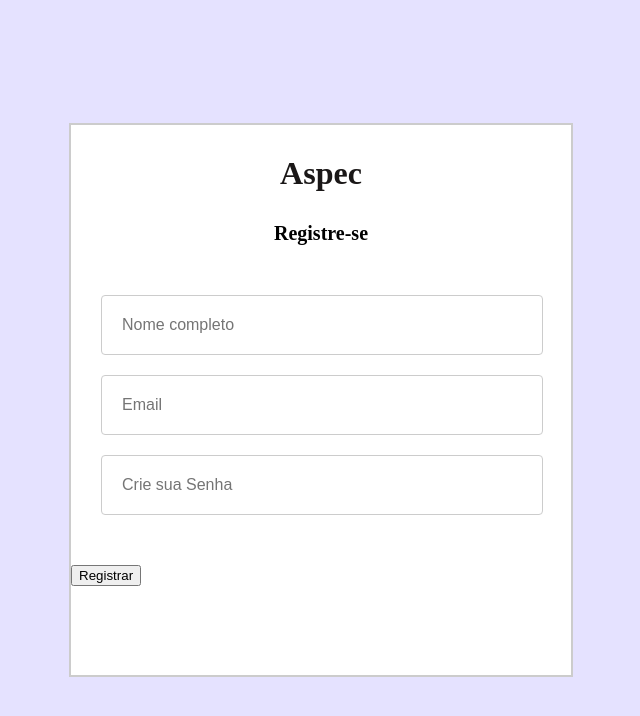
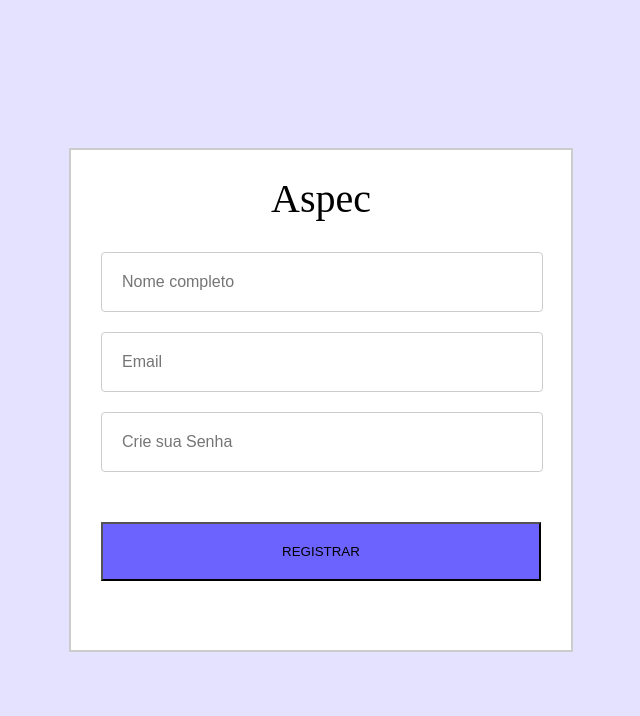
Before and after one commit to Mirtonmqs/login, a React (Vite) app in the folder my-project/: page /registro in a window 1280 px wide. Shown: the top 716 px of the page, without its empty margins (319-959 px from the left). Built offline with nearby package versions, Linux system fonts and the light colour scheme.

Commit message:
css atualizado

```diff
--- a/my-project/src/Pages/Login.jsx
+++ b/my-project/src/Pages/Login.jsx
@@ -35,7 +35,7 @@ const Login = () => {
     <div className="bg-light">
       <div className="login">
         <form className="login-form" onSubmit={handleLogin}>
-          <h1>Aspec</h1>
+          <div className='titulo'>Aspec</div>
           <div className='form'>
             <label htmlFor="email">Email:</label>
             <input
@@ -59,7 +59,7 @@ const Login = () => {
 
           {error && <p className="error-message">{error}</p>}
 
-          <div className='Inscrever'>
+          <div className='Inscrição'>
             <p>Não tem uma conta? <a href="http://localhost:5173/registro">Registre-se</a></p>
             <p>Esqueceu o <a href="">Email / Senha?</a></p>
           </div>
--- a/my-project/src/Pages/Register.jsx
+++ b/my-project/src/Pages/Register.jsx
@@ -35,8 +35,7 @@ const Register = () => {
     <div className="bg-light">
       <div className="register">
         <form className="register-form" onSubmit={handleRegister}>
-          <h1>Aspec</h1>
-          <h3>Registre-se</h3>
+          <div className='titulo'>Aspec</div>
           <div className="form">
             <label htmlFor="fullName">Nome completo:</label>
             <input
@@ -66,7 +65,7 @@ const Register = () => {
               onChange={handlePasswordChange}
             />
           </div>
-          <button type="submit">Registrar</button>
+          <button className='btn-registrar'>REGISTRAR</button>
         </form>
       </div>
     </div>
--- a/my-project/src/components/Header.jsx
+++ b/my-project/src/components/Header.jsx
@@ -21,10 +21,10 @@ const Header = ({ toggleSidebar }) => {
           <img src={logo} alt="Logo" />
         </a>
       </div>
-      <div className="titulo">TEC</div>
+      <div className="titulo-header">TEC</div>
         {context.usuario}
       {/* Elemento de login que chama a função handleToggleSidebar para abrir o Sidebar */}
-      <button className="login-btn" onClick={handleToggleSidebar}>
+      <button className="menu-btn" onClick={handleToggleSidebar}>
         Menu
       </button>
 
--- a/my-project/src/styles/Site.css
+++ b/my-project/src/styles/Site.css
@@ -1,4 +1,9 @@
 /*login*/
+.titulo {
+  font-size: 40px;
+  text-align: center;
+  margin-top: 25px;
+}
 
 .bg-light {
   position: fixed;
@@ -9,13 +14,6 @@
   height: 100%;
 }
 
-
-h1 {
-  color: rgb(26, 23, 23);
-  text-align: center;
-  margin: 30px 0 30px 0;
-}
-
 .form input {
   width: 80%;
   padding: 20px;
@@ -23,6 +21,13 @@ h1 {
   border: 1px solid #ccc;
   border-radius: 4px;
   font-size: 16px;
+}
+
+.form {
+  width: 100%;
+  margin: 0 auto;
+  padding: 30px;
+  position: relative;
 }
 
 label {
@@ -41,40 +46,20 @@ label {
   margin: auto;
 }
 
-.form {
-  width: 100%;
-  margin: 0 auto;
-  padding: 30px;
-  position: relative;
-}
-
-
 .btn {
+  font-size: 20px;
   width: 88%;
   background-color: #6c63fe;
   padding: 20px;
   margin: 0px 30px 50px 30px;
-
 }
 
-.Inscrever {
+.Inscrição {
   text-align: center;
   font-size: 18px;
 }
 
 /* register */
-
-h1 {
-  color: rgb(26, 23, 23);
-  text-align: center;
-  margin: 30px 0 30px 0;
-}
-
-h3 {
-  text-align: center;
-  font-size: 20px;
-}
-
 .register {
   position: absolute;
   border: 2px solid #ccc;
@@ -84,21 +69,26 @@ h3 {
   left: 0;
   right: 0;
   width: 500px;
-  height: 550px;
+  height: 500px;
   margin: auto;
 }
 
-label {
-  display: none;
+.btn-registrar {
+  width: 88%;
+  background-color: #6c63fe;
+  padding: 20px;
+  margin: 0px 30px 50px 30px;
 }
 
-.Inscrever {
+/* Header site*/
+.logo {
+  margin-left: 20px;
+}
+
+.titulo-header{
+  font-size: 30px;
   text-align: center;
 }
-
-
-
-/* Header*/
 
 .navbar {
   display: flex;
@@ -113,23 +103,15 @@ label {
   left: 0;
 }
 
-.logo {
-  margin-left: 20px;
-}
-
 .logo img {
   width: 40px;
   height: auto;
 }
 
-.titulo {
-  font-size: 1.5rem;
-  text-align: center;
-}
-
-.login-btn {
-  background-color: #0966c9;
-  color: white;
+.menu-btn {
+  font-size: 20px;
+  background-color: #5978e0;
+  color: #fff;
   padding: 8px 16px;
   border: none;
   cursor: pointer;
```
Also changed, not shown: my-project/src/main.jsx (indentation only).
